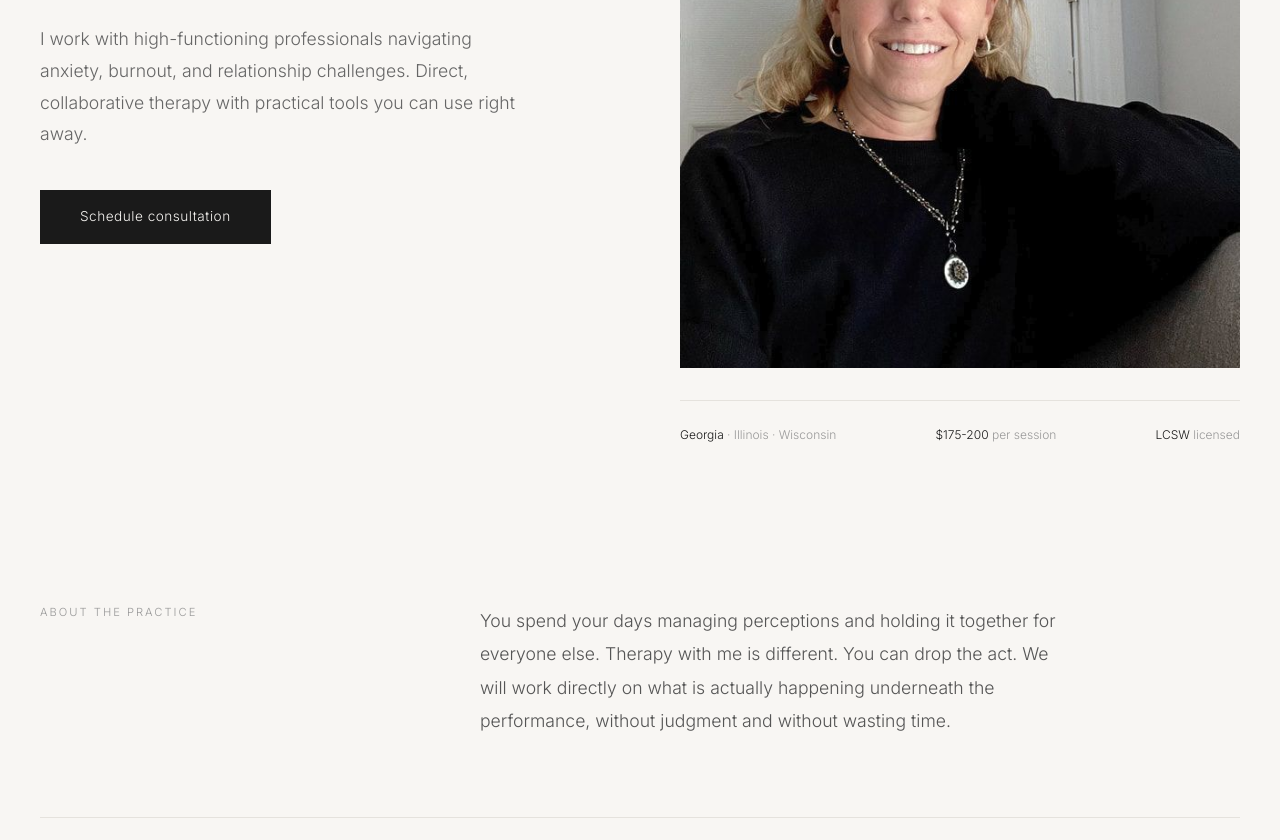
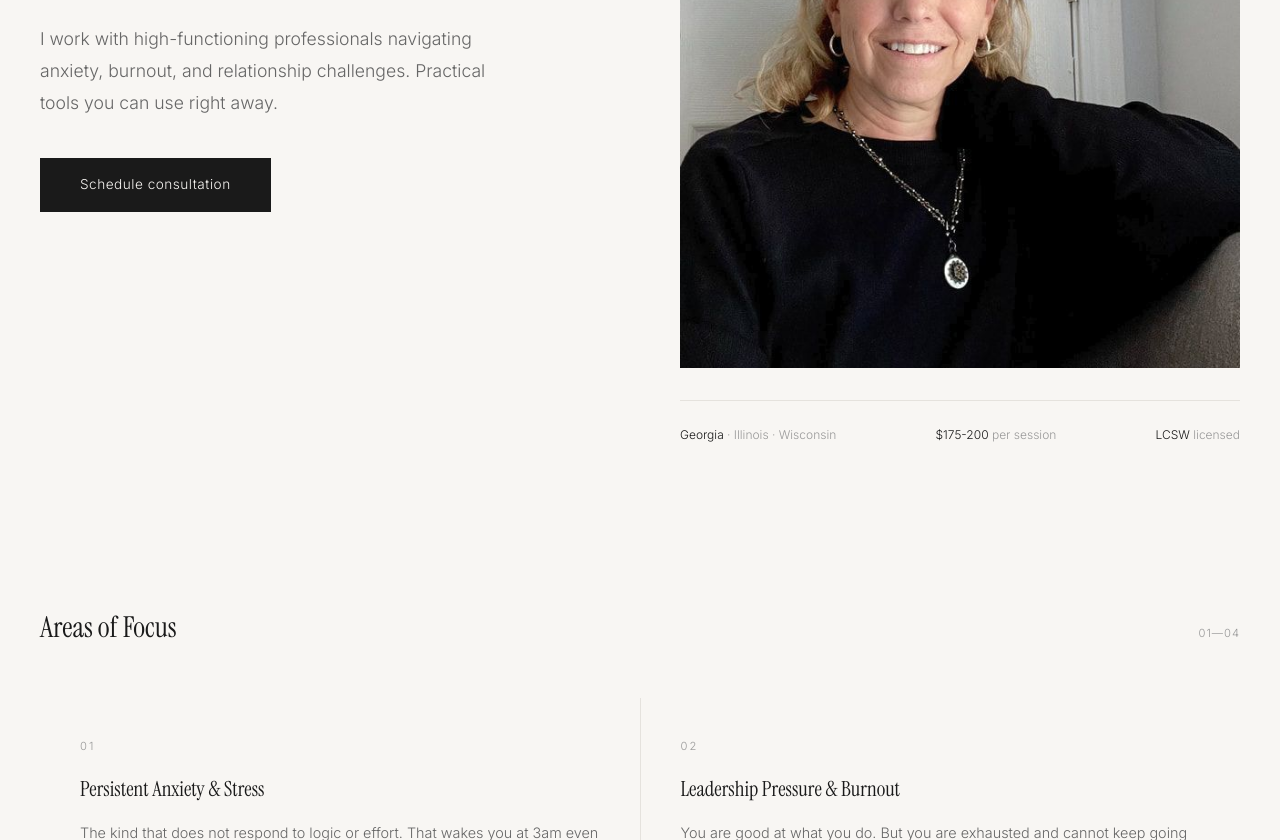
Before and after one commit to shertokj/nancy-hero-preview, a plain HTML site: page index.html in a window 1280 px wide. Shown: the part 512-1352 px from the top of the page. Drawn offline with Linux system fonts and the light colour scheme.

Commit message:
Fix duplicative content on homepage
- Remove redundant intro section (repeated hero concepts)
- Simplify hero subtitle (remove redundant phrase)
- Change CTA header to unique message
- Now each section has distinct purpose

```diff
--- a/index.html
+++ b/index.html
@@ -206,7 +206,7 @@
                 <p class="hero-eyebrow">Psychotherapy for professionals</p>
                 <h1 class="hero-title">You check all<br>the boxes.<br><em>You're not supposed<br>to struggle.</em></h1>
                 <p class="hero-subtitle">
-                    I work with high-functioning professionals navigating anxiety, burnout, and relationship challenges. Direct, collaborative therapy with practical tools you can use right away.
+                    I work with high-functioning professionals navigating anxiety, burnout, and relationship challenges. Practical tools you can use right away.
                 </p>
                 <a href="contact.html" class="btn-primary">Schedule consultation</a>
             </div>
@@ -218,13 +218,6 @@
                     <div><span>LCSW</span> licensed</div>
                 </div>
             </div>
-        </section>
-
-        <section class="intro-section">
-            <div class="intro-label">About the practice</div>
-            <p class="intro-text">
-                You spend your days managing perceptions and holding it together for everyone else. Therapy with me is different. You can drop the act. We will work directly on what is actually happening underneath the performance, without judgment and without wasting time.
-            </p>
         </section>
 
         <section class="section">
@@ -276,7 +269,7 @@
         </div>
 
         <section class="cta-section">
-            <h2>Direct, collaborative therapy. Not just nodding and asking how that makes you feel.</h2>
+            <h2>Stop going through the motions. Start feeling like yourself again.</h2>
             <p>Free 15-minute consultation. No commitment required.</p>
             <a href="contact.html" class="btn-primary">Schedule consultation</a>
         </section>
```
